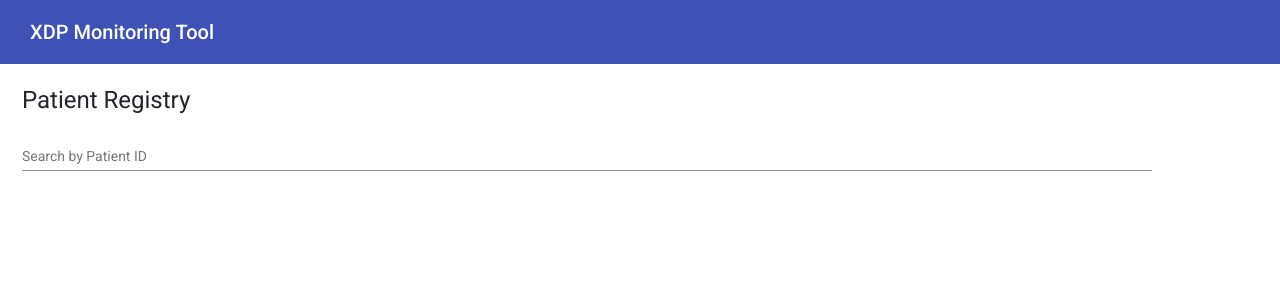
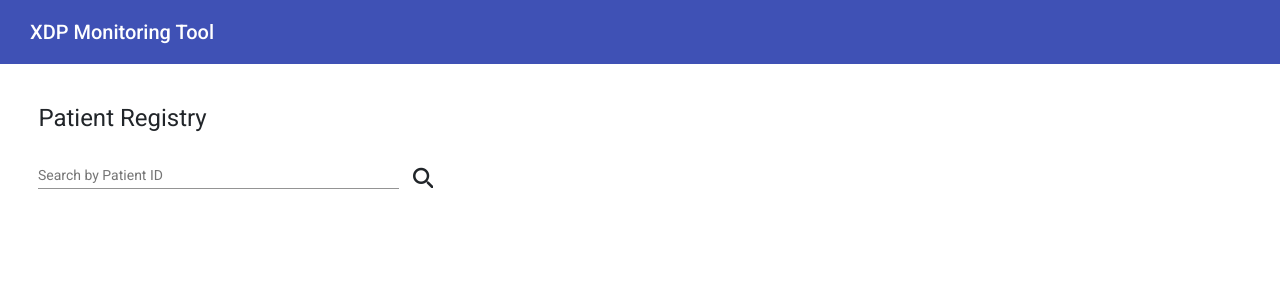
Before and after one commit to Aksh77/XDP-Monitoring-Tool-UI, an Angular app: page /home in a window 1280 px wide. Shown: the top 300 px of the page. Built offline with nearby package versions, Linux system fonts and the light colour scheme.

Commit message:
minor changes

```diff
--- a/src/app/user-data/user-data.component.css
+++ b/src/app/user-data/user-data.component.css
@@ -19,3 +19,10 @@ th {
     cursor: default;
     padding: 3px 6px 3px 6px;
 }
+
+.search-icon {
+    cursor: pointer;
+    margin-left: 10px;
+    font-size: 30px;
+    vertical-align: middle;
+}
--- a/src/app/user-data/user-data.component.html
+++ b/src/app/user-data/user-data.component.html
@@ -1,15 +1,16 @@
 <mat-toolbar color="primary" style="padding-left: 30px;">
   <span>XDP Monitoring Tool</span>
 </mat-toolbar>
-<div class="container-fluid" style="margin: 20px 10px;">
+<div class="<ng-container ></ng-container>" style="margin: 3% 3%;">
   <h1>Patient Registry</h1>
-  <mat-form-field style="width: 90%;">
+  <mat-form-field style="width: 30%;">
     <mat-label>Search by Patient ID</mat-label>
-    <input (keyup)="searchPatient($event)" matInput/>
+    <input id="patient-search" (keyup)="searchPatient($event)" matInput/>
   </mat-form-field>
+  <mat-icon (click)="triggerSearch()"class="search-icon">search</mat-icon>
   <h1 *ngIf="tests.length" style="margin: 20px 0;">Evaluation History</h1>
   <mat-accordion>
-    <mat-expansion-panel *ngFor="let test of tests" style="margin: 20px 0; width: 90%;">
+    <mat-expansion-panel *ngFor="let test of tests" style="margin: 20px 0;">
         <mat-expansion-panel-header>
             <mat-panel-title>
                 <h2 style="padding-top: 20px;">{{test['Date']}}</h2>
@@ -34,7 +35,7 @@
               <td>
                 <button mat-flat-button class="table-color-status"
                     [style.background-color]="getColour(updrs_test['Status'])"
-                    style="border-width: 2px; cursor: default">{{updrs_test['Status']}}
+                    style="border-width: 2px; cursor: default; width: 200px;">{{updrs_test['Status']}}
                 </button>
               </td>
               <td>{{updrs_test['Score']}}</td>
@@ -44,4 +45,11 @@
         </div>
     </mat-expansion-panel>
   </mat-accordion>
+  <hr *ngIf="tests.length" style="margin: 30px 0;">
+  <div *ngIf="tests.length" >
+    <h1 style="margin: 20px 0;">Progression</h1>
+    <div>
+      <img src="../../assets/images/placeholder.png"/>
+    </div>
+  </div>
 </div>
--- a/src/app/user-data/user-data.component.ts
+++ b/src/app/user-data/user-data.component.ts
@@ -17,7 +17,7 @@ export class UserDataComponent implements OnInit {
   }
 
   searchPatient(event: any){
-    if (event.keyCode == 13 ) {
+    if (event.keyCode == 13 || event.key == "Enter") {
       const val = (event.target as HTMLInputElement).value.trim().toLowerCase();
       // mock data
       this.tests = [
@@ -106,6 +106,12 @@ export class UserDataComponent implements OnInit {
     }
   }
 
+  triggerSearch() {
+    const input = document.getElementById('patient-search');
+    input.focus();
+    input.dispatchEvent(new KeyboardEvent('keyup', {'key':'Enter'}));
+  }
+
   getColour(status) {
     if (status == 'Ready') {
       return 'rgba(0, 255, 0, 0.2)';
```
Also changed, not shown: src/assets/images/placeholder.png (added).
